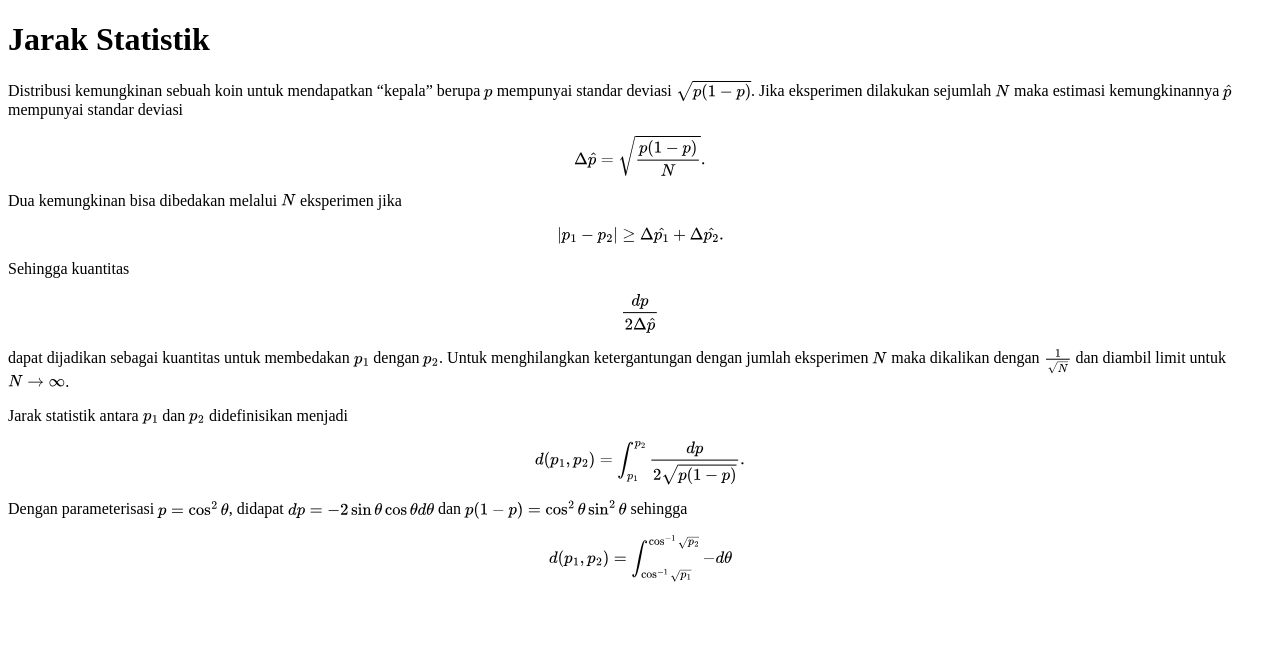
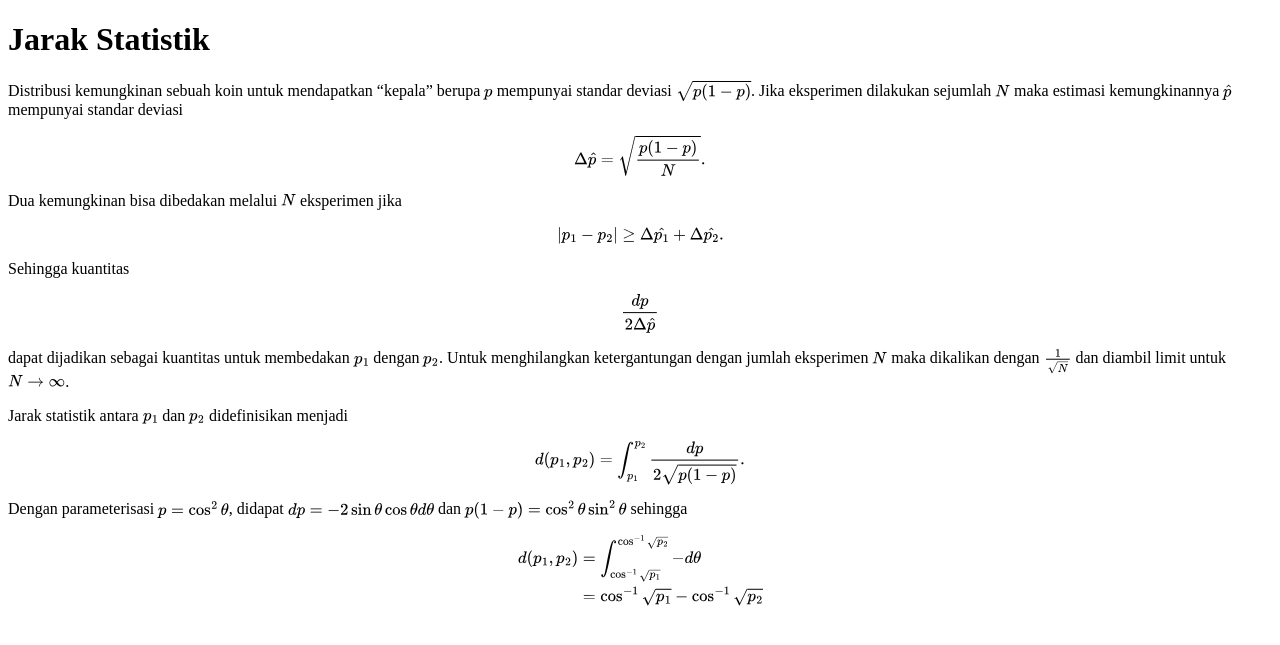
Before and after one commit to dangausuluah/dangausuluah.github.io, a Jekyll site: the page built from _posts/2025-09-15-SDHS.md, in a window 1280 px wide. Shown: the top 645 px of the page. Built offline with Jekyll 4.4.1, drawn with Linux system fonts in a browser that asks for light colours; nearby versions of some CDN libraries; our own code applies the rules of GitHub Pages for plain Markdown files; a script that is not in the unit is left out; comment, search, counter and statistics services are not loaded.

Commit message:
Update 2025-09-15-SDHS.md

```diff
--- a/_posts/2025-09-15-SDHS.md
+++ b/_posts/2025-09-15-SDHS.md
@@ -33,5 +33,8 @@ $$
 Dengan parameterisasi $p = \cos^2 \theta$, didapat $dp = -2 \sin \theta \cos \theta d\theta$ dan $p(1-p) = \cos^2 \theta \sin^2 \theta$ sehingga
 
 $$
-d(p_1, p_2) = \int_{\cos^{-1} \sqrt{p_1}}^{\cos^{-1} \sqrt{p_2}} - d\theta
+\begin{align*}
+d(p_1, p_2) &= \int_{\cos^{-1} \sqrt{p_1}}^{\cos^{-1} \sqrt{p_2}} - d\theta \\
+&= \cos^{-1} \sqrt{p_1} - \cos^{-1} \sqrt{p_2}
+\end{align*}
 $$
```
